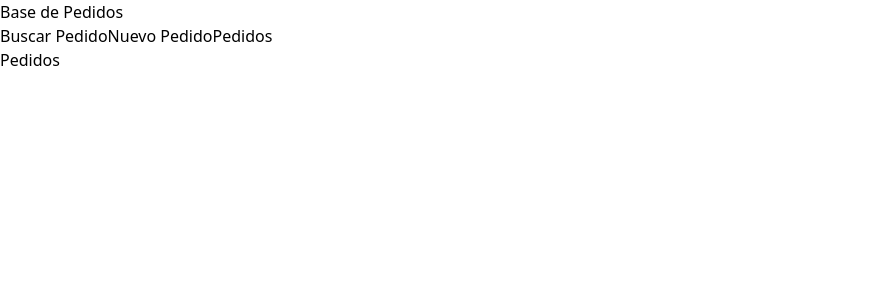
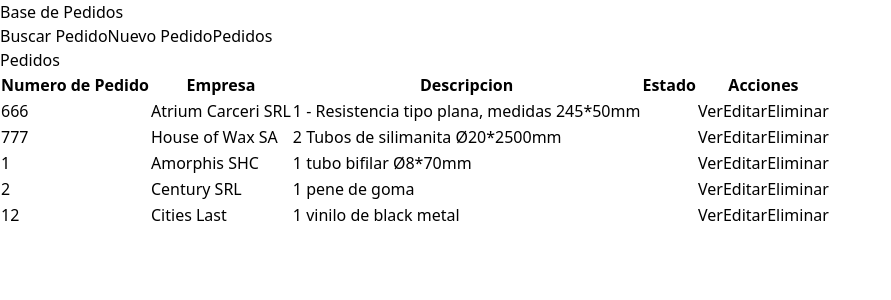
Before and after one commit to cfagomez/basePedidos, a React (Vite) app: page / in a window 1280 px wide. Shown: the top 300 px of the page, without its empty margins (0-891 px from the left). Built offline with nearby package versions, Linux system fonts and the light colour scheme; data requests are answered from the project's data file.

Commit message:
pagina pedidos + pagina pedido

```diff
--- a/db.json
+++ b/db.json
@@ -1,5 +1,5 @@
 {
-  "clientes": [
+  "pedidos": [
     {
       "numero": 666,
       "fecha": "",
@@ -39,6 +39,16 @@
       "estado": "",
       "descripcion": "1 pene de goma",
       "id": 4
+    },
+    {
+      "numero": 12,
+      "fecha": "",
+      "empresa": "Cities Last",
+      "telefono": "",
+      "taller": "",
+      "estado": "",
+      "descripcion": "1 vinilo de black metal",
+      "id": 5
     }
   ]
 }
--- a/src/App.jsx
+++ b/src/App.jsx
@@ -3,6 +3,7 @@
 import BuscarPedido from "./paginas/BuscarPedido"
 import NuevoPedido from "./paginas/NuevoPedido"
 import Pedidos from "./paginas/Pedidos"
+import VerPedido from "./paginas/VerPedido"
 
 function App() {
 
@@ -11,6 +12,7 @@
       <Routes>
         <Route path="/" element={<Layout />}>
           <Route index element={<Pedidos />}/>
+          <Route path=":id" element={<VerPedido />}/>
           <Route path="buscar" element={<BuscarPedido />}/>
           <Route path="nuevo" element={<NuevoPedido />}/>
         </Route>
--- a/src/components/Formulario.jsx
+++ b/src/components/Formulario.jsx
@@ -19,7 +19,7 @@
 
     const crearNuevoPedido = async (values) => {
 
-        const url = "http://localhost:4000/clientes"
+        const url = "http://localhost:4000/pedidos"
         const respuesta = await fetch(url, {
             method: 'POST',
             body: JSON.stringify(values),
--- /dev/null
+++ b/src/components/Pedido.jsx
@@ -0,0 +1,41 @@
+import React from 'react'
+import { useNavigate, useParams } from 'react-router-dom'
+
+const Pedido = ({pedido}) => {
+
+    const navigate = useNavigate()
+
+    const {numero, empresa, descripcion, estado, id} = pedido
+
+  return (
+    <tr className='border-b hover:bg-gray-50'>
+        <td className='p-3'>{numero}</td>
+        <td className='p-3'>{empresa}</td>
+        <td className='p-3'>{descripcion}</td>
+        <td className='p-3'>{estado}</td>
+        <td className='p-3'>
+            <button
+                type='button'
+                className='bg-black block w-full text-white p-2 font-bold text-xs mt-3'
+                onClick={() => navigate(`/${id}`)}
+            >
+                Ver
+            </button>
+            <button
+                type='button'
+                className='bg-black block w-full text-white p-2 font-bold text-xs mt-3'
+            >
+                Editar
+            </button>
+            <button
+                type='button'
+                className='bg-black block w-full text-white p-2 font-bold text-xs mt-3'
+            >
+                Eliminar
+            </button>
+        </td>
+    </tr>
+  )
+}
+
+export default Pedido
--- a/src/paginas/Pedidos.jsx
+++ b/src/paginas/Pedidos.jsx
@@ -1,8 +1,56 @@
 import React from 'react'
+import Pedido from '../components/Pedido'
 
 const Pedidos = () => {
+
+  const [pedidos, setPedidos] = React.useState([])
+
+  React.useEffect(() => {
+
+    const obtenerPedidos = async () => {
+
+      try {
+
+        const url = "http://localhost:4000/pedidos"
+        const respuesta = await fetch(url)
+        const resultado = await respuesta.json()
+        setPedidos(resultado)
+
+      } catch (error) {
+        console.log (error)
+      }
+
+    }
+
+    obtenerPedidos()
+
+  }, [])
+
   return (
-    <div>Pedidos</div>
+    <>
+      <h1 className='font-black text-4xl text-black text-center'>Pedidos</h1>
+      <table className='w-full mt-5 table-auto shadow bg-white'>
+        <thead className='bg-black text-white'>
+          <tr>
+            <th className='p-2'>Numero de Pedido</th>
+            <th className='p-2'>Empresa</th>
+            <th className='p-2'>Descripcion</th>
+            <th className='p-2'>Estado</th>
+            <th className='p-2'>Acciones</th>
+          </tr>
+        </thead>
+        <tbody>
+          {
+            pedidos.map((pedido) => (
+              <Pedido
+                key={pedido.id}
+                pedido={pedido}
+              />
+            ))
+          }
+        </tbody>
+      </table>
+    </>
   )
 }
 
--- /dev/null
+++ b/src/paginas/VerPedido.jsx
@@ -0,0 +1,59 @@
+import React from 'react'
+import {useParams} from 'react-router-dom'
+
+const VerPedido = () => {
+
+    const {id} = useParams()
+
+    const [pedido, setPedido] = React.useState({})
+
+    const {numero, empresa, descripcion, estado} = pedido
+
+    React.useEffect(() => {
+
+        const obtenerPedido = async () => {
+
+            try {
+
+                const url = `http://localhost:4000/pedidos/${id}`
+                const respuesta = await fetch(url)
+                const resultado = await respuesta.json()
+                setPedido(resultado)
+
+            } catch (error) {
+
+                console.log(error)
+
+            }
+
+        }
+
+        obtenerPedido()
+
+    }, [])
+
+  return (
+    <div>
+        <h1 className='font-black text-4xl text-black'>Ver Pedido</h1>
+        <p className='mt-3'>Informacion del Pedido</p>
+        <p className='text-4xl mt-10 text-black'>
+            <span className='font-bold uppercase text-black'>Pedido: </span>
+            {numero}
+        </p>
+        <p className='text-4xl mt-10 text-black'>
+            <span className='font-bold uppercase text-black'>Empresa: </span>
+            {empresa}
+        </p>
+        <p className='text-4xl mt-10 text-black'>
+            <span className='font-bold uppercase text-black'>Descripcion: </span>
+            {descripcion}
+        </p>
+        <p className='text-4xl mt-10 text-black'>
+            <span className='font-bold uppercase text-black'>Estado: </span>
+            {estado}
+        </p>
+    </div>
+  )
+}
+
+export default VerPedido
```
